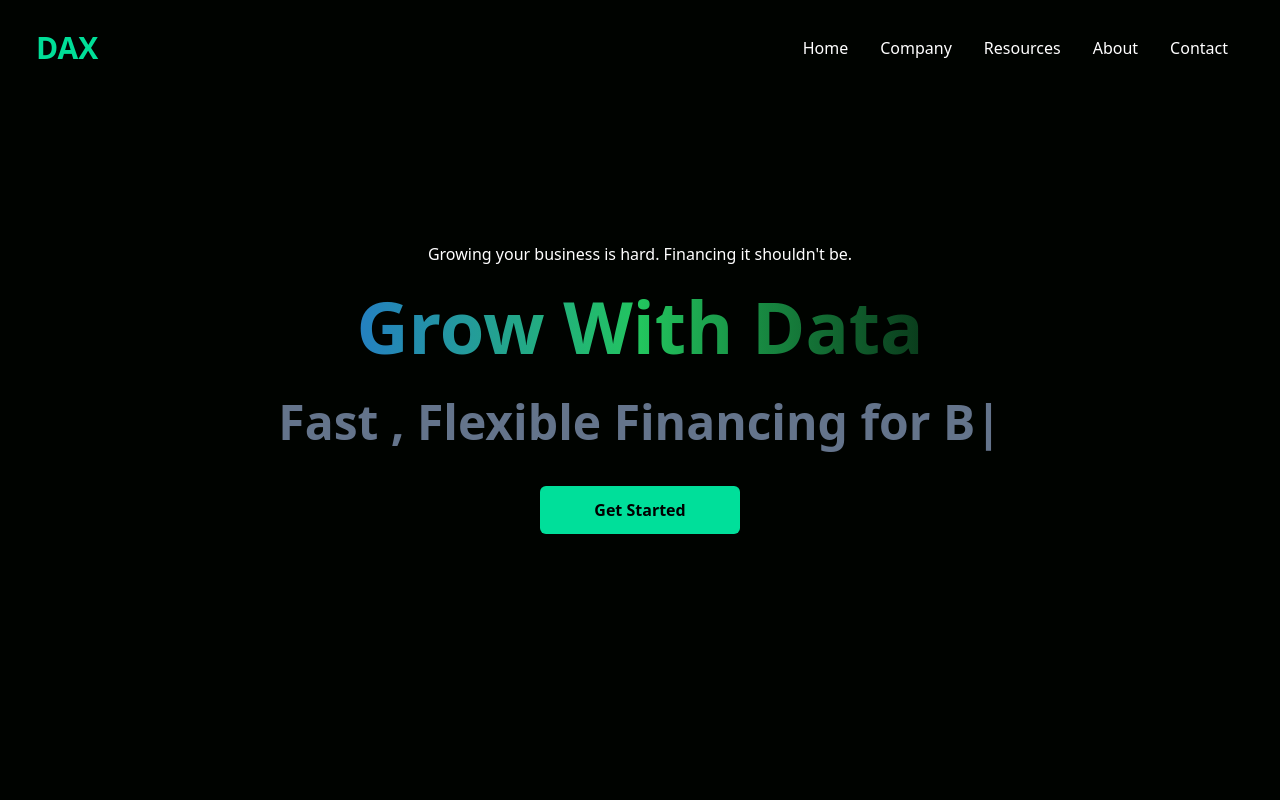
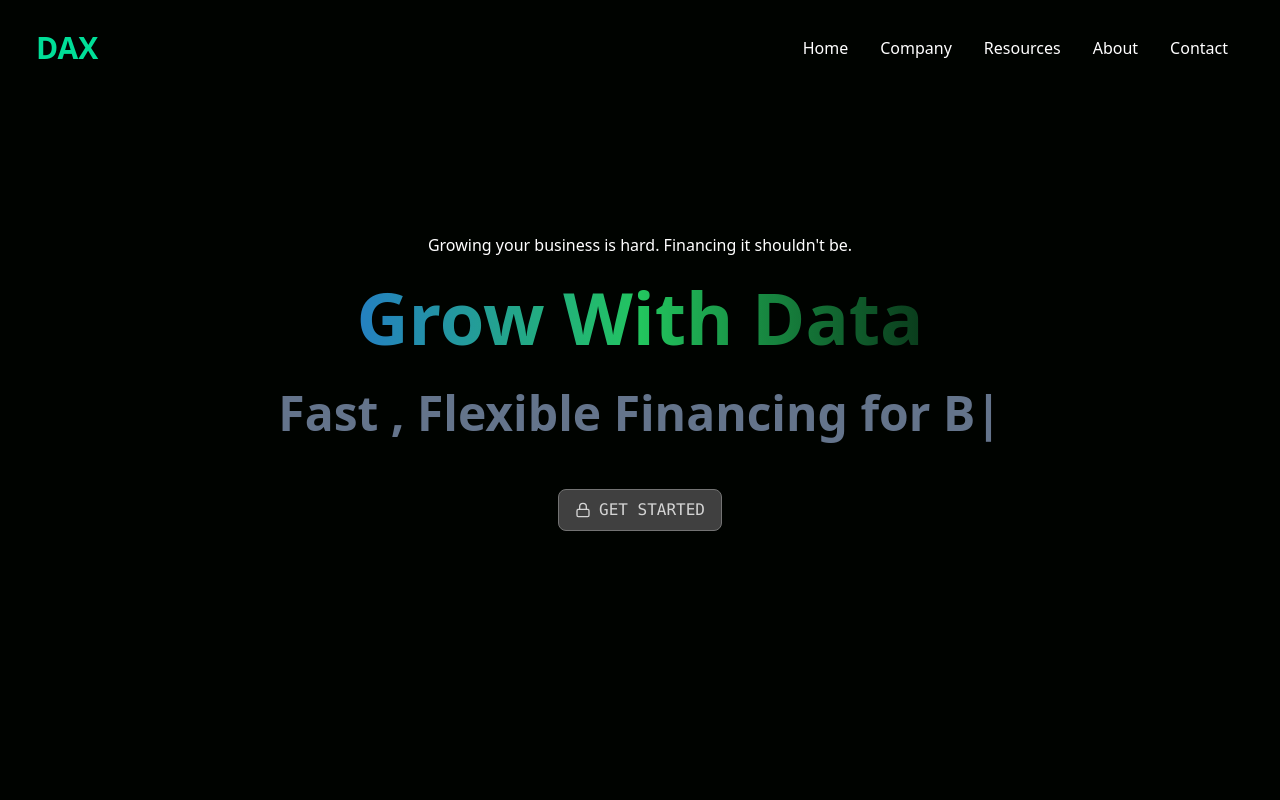
Before and after one commit to Romit77/DAX, a React (Vite) app: page / in a window 1280 px wide. Shown: the top 800 px of the page. Built offline with nearby package versions, Linux system fonts and the light colour scheme.

Commit message:
added button animations

```diff
--- a/src/Components/Hero.jsx
+++ b/src/Components/Hero.jsx
@@ -1,5 +1,85 @@
 import Typed from "react-typed";
 import { motion } from "framer-motion";
+import { useRef, useState } from "react";
+import { FiLock } from "react-icons/fi";
+
+const TARGET_TEXT = "Get Started";
+const CYCLES_PER_LETTER = 2;
+const SHUFFLE_TIME = 50;
+
+const CHARS = "!@#$%^&*():{};|,.<>/?";
+
+const EncryptButton = () => {
+  const intervalRef = useRef(null);
+
+  const [text, setText] = useState(TARGET_TEXT);
+
+  const scramble = () => {
+    let pos = 0;
+
+    intervalRef.current = setInterval(() => {
+      const scrambled = TARGET_TEXT.split("")
+        .map((char, index) => {
+          if (pos / CYCLES_PER_LETTER > index) {
+            return char;
+          }
+
+          const randomCharIndex = Math.floor(Math.random() * CHARS.length);
+          const randomChar = CHARS[randomCharIndex];
+
+          return randomChar;
+        })
+        .join("");
+
+      setText(scrambled);
+      pos++;
+
+      if (pos >= TARGET_TEXT.length * CYCLES_PER_LETTER) {
+        stopScramble();
+      }
+    }, SHUFFLE_TIME);
+  };
+
+  const stopScramble = () => {
+    clearInterval(intervalRef.current || undefined);
+
+    setText(TARGET_TEXT);
+  };
+
+  return (
+    <motion.button
+      whileHover={{
+        scale: 1.025,
+      }}
+      whileTap={{
+        scale: 0.975,
+      }}
+      onMouseEnter={scramble}
+      onMouseLeave={stopScramble}
+      className="group relative overflow-hidden rounded-lg border-[1px] border-neutral-500 bg-neutral-700 px-4 py-2 font-mono font-medium uppercase text-neutral-300 transition-colors hover:text-indigo-300"
+    >
+      <div className="relative z-10 flex items-center gap-2">
+        <FiLock />
+        <span>{text}</span>
+      </div>
+      <motion.span
+        initial={{
+          y: "100%",
+        }}
+        animate={{
+          y: "-100%",
+        }}
+        transition={{
+          repeat: Infinity,
+          repeatType: "mirror",
+          duration: 1,
+          ease: "linear",
+        }}
+        className="duration-300 absolute inset-0 z-0 scale-125 bg-gradient-to-t from-indigo-400/0 from-40% via-indigo-400/100 to-indigo-400/0 to-60% opacity-0 transition-opacity group-hover:opacity-100"
+      />
+    </motion.button>
+  );
+};
 
 const Main = () => {
   return (
@@ -37,7 +117,7 @@
             />
           </motion.p>
         </div>
-        <motion.button
+        {/* <motion.button
           className="bg-[#00df9a] w-[200px] rounded-md font-bold my-6 mx-auto p-3 text-black"
           initial={{ opacity: 0, y: 20 }}
           whileInView={{ opacity: 1, y: 0 }}
@@ -50,7 +130,17 @@
           dragConstraints={{ left: 0, right: 0, top: 0, bottom: 0 }}
         >
           Get Started
-        </motion.button>
+        </motion.button> */}
+        <motion.div
+          className="w-[200px] rounded-md font-bold my-6 mx-auto p-3 text-black "
+          initial={{ opacity: 0, y: 20 }}
+          whileInView={{ opacity: 1, y: 0 }}
+          transition={{ delay: 1.5 }}
+          drag
+          dragConstraints={{ left: 0, right: 0, top: 0, bottom: 0 }}
+        >
+          <EncryptButton />
+        </motion.div>
       </div>
     </div>
   );
```
